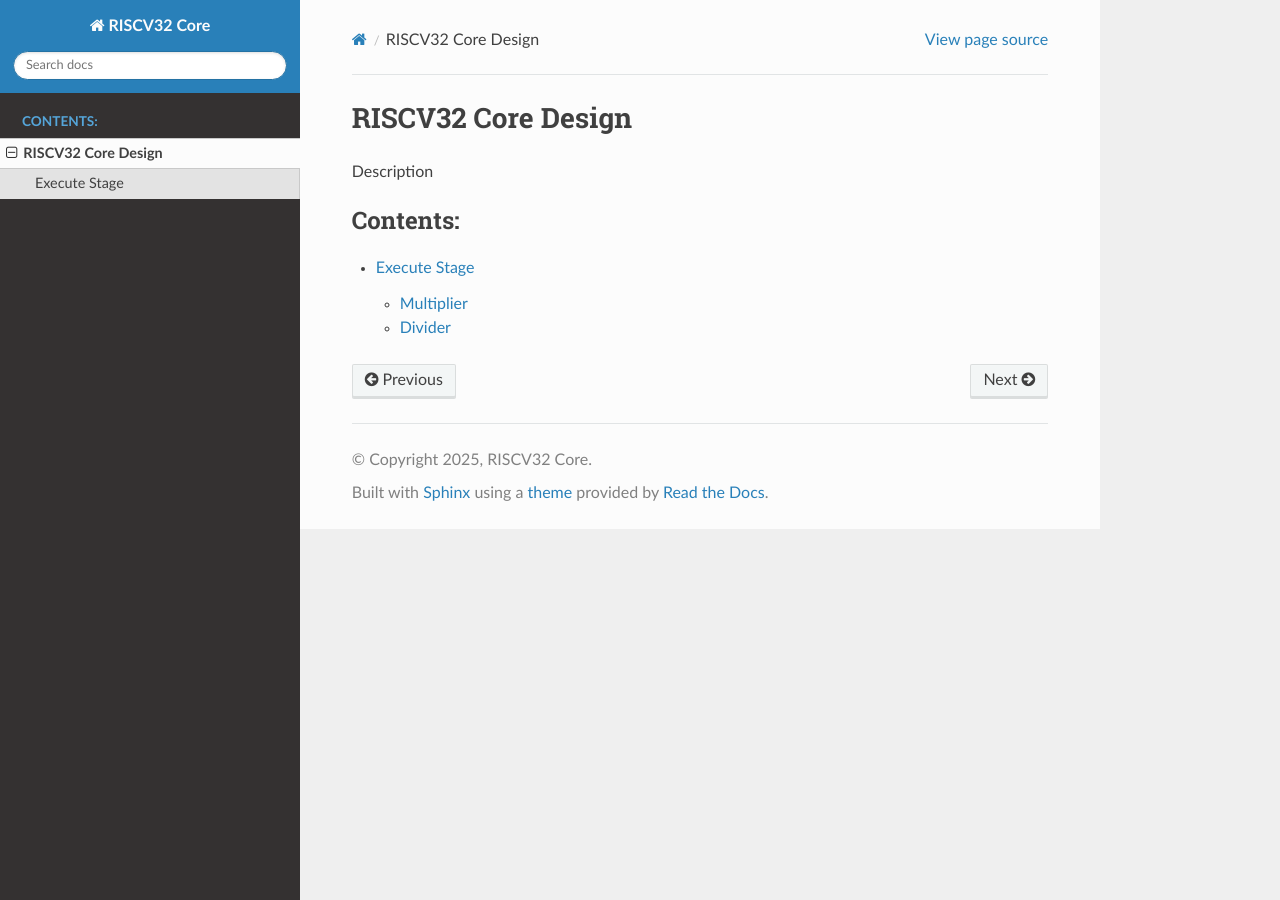
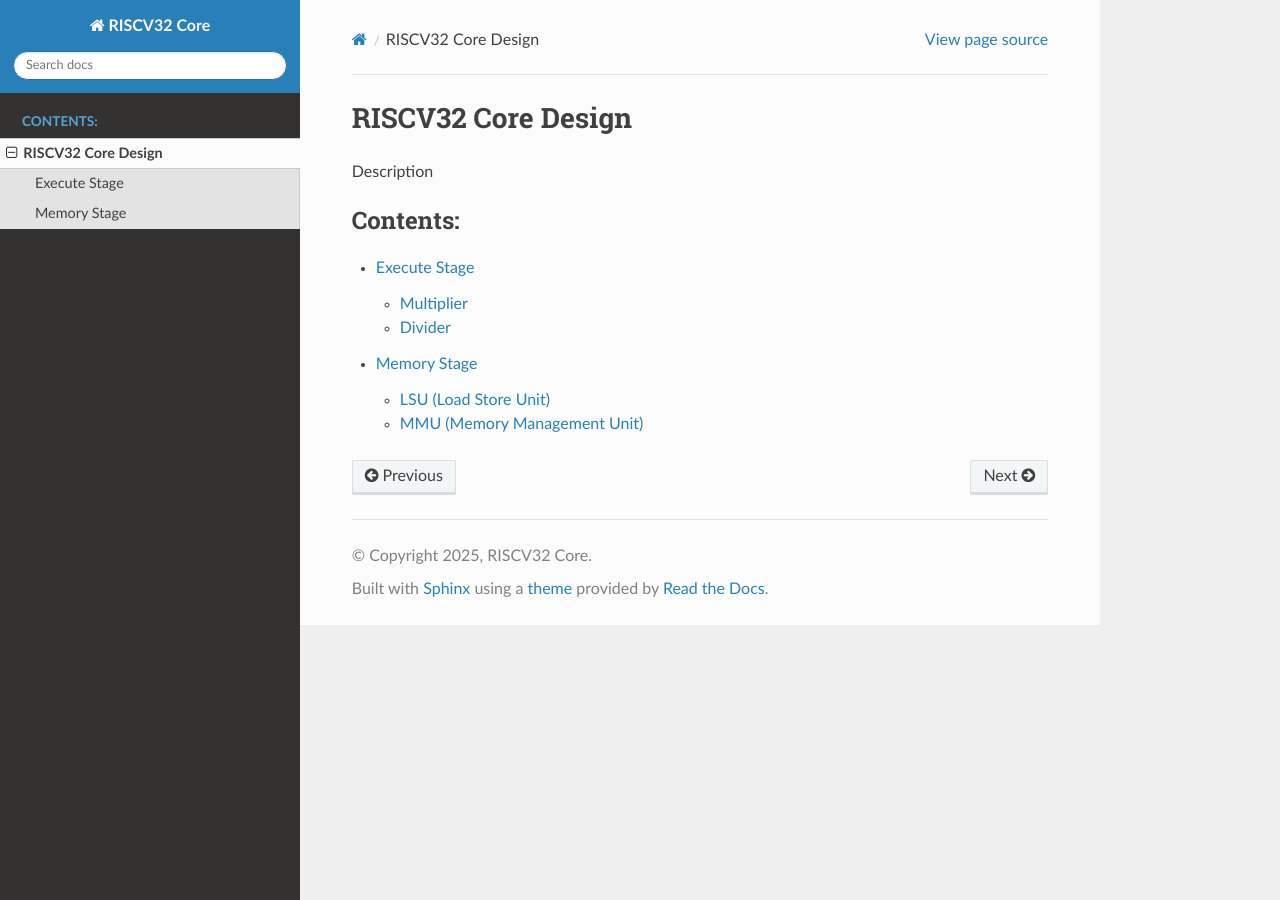
Before and after one commit to ttcn-0906/riscv32-core-doc, a Sphinx documentation site: the page built from docs/source/core_design_index.rst, in a window 1280 px wide. Built offline with Sphinx 7.4.7 and the Read the Docs theme 3.1.0, drawn with Linux system fonts in a browser that asks for light colours; some of the changed lines change nothing that is shown.

Commit message:
add mem_stage.md

```diff
--- a/docs/source/core_design_index.rst
+++ b/docs/source/core_design_index.rst
@@ -9,3 +9,4 @@ Description
    :caption: Contents:
 
    ex_stage.md
+   mem_stage.md
--- /dev/null
+++ b/docs/source/mem_stage.md
@@ -0,0 +1,30 @@
+# Memory Stage
+
+Units:
+
+1. LSU(Load Store Unit)
+2. MMU(Memory Management Unit)
+
+## LSU (Load Store Unit)
+
+In risc-v core, load store unit need to control load and store instruction and deal with some error, such as address misaligned.
+
+### Design Principle
+
+- LSU Queue
+
+- Writeback Data Calculation
+
+- Address Misaligned
+
+## MMU (Memory Management Unit)
+
+Memory management unit (MMU) is reponsible for translation of virtual address and physical address.
+
+### Design Principle
+
+- Table Lookahead Buffer (TLB)
+
+- Page Table walker (PTW)
+
+- Cache Control
```
